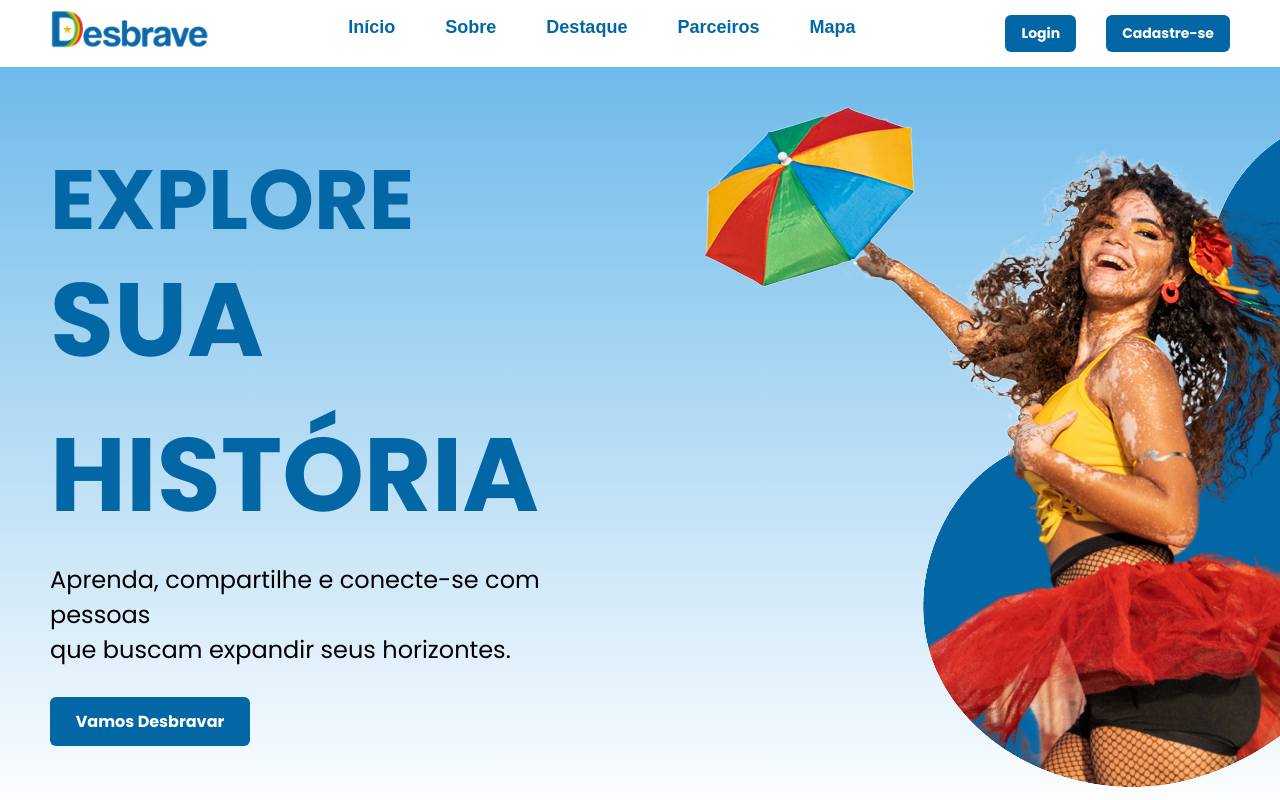
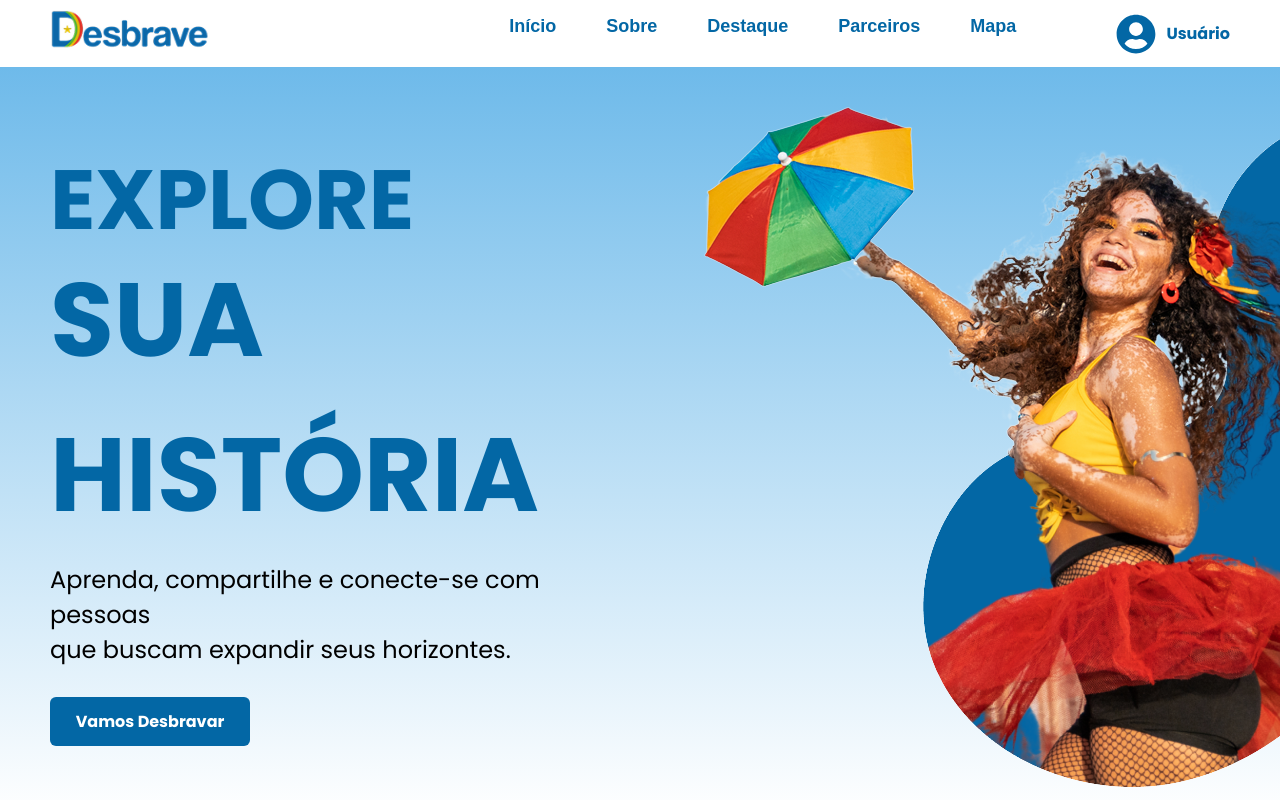
Before and after one commit to MiTabosa/Projeto-Desbrave, a React (Vite) app: page / in a window 1280 px wide. Shown: the top 800 px of the page. Built offline with nearby package versions, Linux system fonts and the light colour scheme.

Commit message:
Criação da nav logado

```diff
--- a/src/App.jsx
+++ b/src/App.jsx
@@ -2,37 +2,23 @@ import { useState } from "react";
 import { BrowserRouter as Router, Routes, Route } from 'react-router-dom';
 import Home from './pages/Home';
 import PaginaInicial from "./pages/Pontos/PaginaInicial";
-import Scanner from "./pages/Pontos/Scanner"
+import Scanner from "./pages/Pontos/Scanner";
 import Mapa from './pages/Mapa/Mapa';
 import Login from "./components/Login/Login";
-import Cadastro from "./components/Cadastro/Cadastro"
-import EsqueceuSenha from "./components/RecuperaçaoSenha/EsqueceuSenha"
-import RecuperarSenha from "./components/RecuperaçaoSenha/RecuperarSenha"
-import RedefinirSenha from "./components/RecuperaçaoSenha/RedefinirSenha"
+import Cadastro from "./components/Cadastro/Cadastro";
+import EsqueceuSenha from "./components/RecuperaçaoSenha/EsqueceuSenha";
+import RecuperarSenha from "./components/RecuperaçaoSenha/RecuperarSenha";
+import RedefinirSenha from "./components/RecuperaçaoSenha/RedefinirSenha";
 import Diretrizes from "./components/Diretrizes/Diretrizes";
 import InvalidScanner from "./pages/Pontos/InvalidScanner";
 import Forum from "./pages/Forum/Foruns";
-import ForumChat from "./pages/ChatForum/Chatforum"
-import Curso from "./pages/Curso/Curso"
-import Sobre from "./pages/Sobre/Sobre"
-import Parceiros from "./pages/Parceiros/Parceiros"
-import Dashboard from "./pages/Dashboard/Dashboard"
+import ForumChat from "./pages/ChatForum/Chatforum";
+import Curso from "./pages/Curso/Curso";
+import Sobre from "./pages/Sobre/Sobre";
+import Parceiros from "./pages/Parceiros/Parceiros";
+import Dashboard from "./pages/Dashboard/Dashboard";
 import DescricaoCurso from './pages/Curso/DescricaoCurso';
 import GestForm from "./pages/GestCurso/Gestcurso";
-
-
-
-
-// import Login from "./components/Login/Login";
-// import Cadastro from "./components/Cadastro/Cadastro";
-// import EsqueceuSenha from "./components/RecuperaçaoSenha/EsqueceuSenha";
-// import RecuperarSenha from './components/RecuperaçaoSenha/RecuperarSenha';
-// import RedefinirSenha from './components/RecuperaçaoSenha/RedefinirSenha';
-
-
-// import PaginaInicial from "./components/Pontos/PaginaInicial";
-// import Scanner from "./components/Pontos/Scanner"
-// import Mapa from './pages/Mapa/Mapa'
 import CuponsDashboard from './pages/Cupons/CuponsDashboard';
 import CuponsUsados from "./pages/Cupons/CuponsUsados";
 
@@ -44,7 +30,7 @@ function App() {
       <Routes>
         <Route path="/" element={<Home />} />
         <Route path="/paginaInicial" element={<PaginaInicial />} />
-        <Route path="/invalidScanner" element={<InvalidScanner/>} />
+        <Route path="/invalidScanner" element={<InvalidScanner />} />
         <Route path="/esqueceuSenha" element={<EsqueceuSenha />} />
         <Route path="/recuperarSenha" element={<RecuperarSenha />} />
         <Route path="/redefinirSenha" element={<RedefinirSenha />} />
@@ -53,7 +39,6 @@ function App() {
         <Route path="/sobre" element={<Sobre />} />
         <Route path="/curso" element={<Curso />} />
         <Route path="/login" element={<Login />} />
-        <Route path="/cadastro" element={<Cadastro />} />
         <Route path="/mapa" element={<Mapa />} />
         <Route path="/scanner" element={<Scanner />} />
         <Route path="/cupons" element={<CuponsDashboard />} />
@@ -61,12 +46,9 @@ function App() {
         <Route path="/parceiros" element={<Parceiros />} />
         <Route path="/dashboard" element={<Dashboard />} />
         <Route path="/CuponsUsados" element={<CuponsUsados />} />
-        <Route path="/Forum" element={<Forum/>}></Route>
+        <Route path="/Forum" element={<Forum />} />
         <Route path="/forumChat" element={<ForumChat />} />
-        <Route path="/cuponsDashboard" element={<CuponsDashboard/>}></Route>
         <Route path="/gestao" element={<GestForm />} />
-
-
       </Routes>
     </Router>
   );
--- a/src/components/Card/Card.css
+++ b/src/components/Card/Card.css
@@ -20,7 +20,7 @@
 
 .card.layout2 {
   width: 400px;
-  height: 450px;
+  height: 490px;
 }
 
 .card img {
--- a/src/components/Footer/Footer.css
+++ b/src/components/Footer/Footer.css
@@ -9,7 +9,7 @@
   font-family: var(--fonte);
   display: flex;
   justify-content: space-between;
-  padding-left: 42px;
+  padding-left: 52px ;
   gap: 100px;
 }
 
@@ -25,7 +25,9 @@
   font-size: 14px;
   margin: 5px 0;
   color: #ffffff;
+  max-width: none;
 }
+
 
 
 .footer-section ul {
@@ -57,6 +59,8 @@
   display: flex;
   float: left;
   display: block;
+  margin: 0;
+  padding: 0;
 }
 
 .social-icons{
--- a/src/components/Footer/Footer.jsx
+++ b/src/components/Footer/Footer.jsx
@@ -10,7 +10,7 @@ const Footer = () => {
         {/* Coluna 1 - Logo e Descrição */}
         <div className="footer-section">
           <h3>Desbrave</h3>
-          <p>Desbrave é uma plataforma que visa promover<br/> o conhecimento e a cultura, oferecendo cursos, desafios e <br/> espaços de interação sobre diversas temáticas de Recife.</p>
+          <p className="resumoD">Desbrave é uma plataforma que visa promover<br/> o conhecimento e a cultura, oferecendo cursos, desafios e <br/> espaços de interação sobre diversas temáticas de Recife.</p>
         </div>
 
         {/* Coluna 2 - Contato */}
@@ -46,7 +46,7 @@ const Footer = () => {
       </div>
 
       <div className="vetor-verde">
-        <img src="./src/assets/trecoVerde.png" a />
+        <img src="./src/assets/VetorVerde.png" a />
       </div>
     </footer>
   );
--- /dev/null
+++ b/src/components/Navbar/NavbarLogado.css
@@ -0,0 +1,170 @@
+.navbar {
+    width: 100%;
+    max-width: 2220px;
+    display: flex;
+    justify-content: space-between;
+    align-items: center;
+    padding: 10px 50px;
+    background: #ffffff;
+    position: relative;
+  }
+
+  .logo {
+    width: 160px;
+    height: 40px;
+  }
+
+  .nav-links {
+    list-style: none;
+    display: flex;
+    gap: 50px;
+  }
+
+  .nav-links li a {
+    text-decoration: none;
+    font-family: sans-serif;
+    font-weight: bold;
+    color: #0367A5;
+    transition: color 0.3s;
+    font-size: 18px;
+    position: relative;
+    margin-top: 20px;
+  }
+
+  .nav-links li a::after {
+    content: "";
+    position: absolute;
+    left: 0;
+    bottom: 0;
+    width: 0%;
+    height: 2px;
+    background-color: #35A150;
+    transition: all 0.3s ease-in-out;
+  }
+
+  .nav-links li a:hover::after {
+    width: 80%;
+  }
+
+  .nav-links li a:hover {
+    color: #35A150;
+  }
+
+  .user-area {
+    display: flex;
+    align-items: center;
+    gap: 10px;
+    position: relative;
+    margin-left: 50px;
+  }
+
+  .user-info {
+    display: flex;
+    align-items: center;
+    gap: 10px;
+    cursor: pointer;
+  }
+
+  .user-icon {
+    width: 40px;
+    height: 40px;
+    color: #0367A5; /* Cor azul */
+    cursor: pointer;
+    transition: color 0.3s ease;
+  }
+
+  .user-icon:hover {
+    color: #024b7a; /* Tom de azul mais escuro ao passar o mouse */
+  }
+
+  .user-name {
+    font-size: 16px;
+    font-weight: bold;
+    color: #0367A5;
+  }
+
+  .dropdown-menu {
+    position: absolute;
+    top: 50px;
+    right: 0;
+    background: #ffffff;
+    border: 1px solid #ccc;
+    border-radius: 5px;
+    box-shadow: 0 4px 6px rgba(0, 0, 0, 0.1);
+    display: flex;
+    flex-direction: column;
+    gap: 10px;
+    padding: 10px;
+    z-index: 1000;
+  }
+
+  .dropdown-menu button {
+    background: none;
+    border: none;
+    padding: 8px 16px;
+    font-size: 14px;
+    color: #0367A5;
+    cursor: pointer;
+    text-align: left;
+  }
+
+  .dropdown-menu button:hover {
+    background: #f0f0f0;
+  }
+
+  .menu-icon {
+    display: none;
+    font-size: 24px;
+    cursor: pointer;
+    color: #0367A5;
+  }
+
+  /* Mobile */
+  @media (max-width: 768px) {
+    .menu-icon {
+      display: block;
+      font-size: 30px;
+      cursor: pointer;
+    }
+
+    .nav-links {
+      display: flex;
+      flex-direction: column;
+      align-items: center;
+      position: absolute;
+      top: 60px;
+      left: 0;
+      width: 100%;
+      background: #ffffffd4;
+      padding: 20px 0;
+      box-shadow: 0 4px 6px rgba(0, 0, 0, 0.1);
+      opacity: 0;
+      transform: translateY(-10px);
+      transition: opacity 0.3s ease-in-out, transform 0.3s ease-in-out;
+      gap: 35px;
+    }
+
+    .nav-links.active {
+      opacity: 1;
+      transform: translateY(0);
+    }
+
+    .nav-links li {
+      margin: 10px 0;
+      text-align: center;
+      font-size: 20px;
+      font-weight: bold;
+    }
+
+    .user-area {
+      flex-direction: column;
+      gap: 20px;
+      margin-top: 20px;
+    }
+
+    .dropdown-menu {
+      top: 100px;
+      right: 50%;
+      transform: translateX(50%);
+    }
+  }
--- /dev/null
+++ b/src/components/Navbar/NavbarLogado.jsx
@@ -0,0 +1,84 @@
+import React, { useState } from "react";
+import { useNavigate } from "react-router-dom";
+import "./NavbarLogado.css"; // Estilos específicos para o Navbar logado
+import logo from "../../assets/logo.png";
+import { GiHamburgerMenu } from "react-icons/gi";
+import { FaUserCircle } from "react-icons/fa"; // Ícone de usuário
+
+const NavbarLogado = () => {
+  const navigate = useNavigate();
+  const [menuAberto, setMenuAberto] = useState(false);
+  const [dropdownAberto, setDropdownAberto] = useState(false);
+
+  const alternarMenu = () => {
+    setMenuAberto(!menuAberto);
+  };
+
+  const alternarDropdown = () => {
+    setDropdownAberto(!dropdownAberto);
+  };
+
+  const handleLogout = () => {
+    // Lógica para logout (esperar o back)
+    navigate("/login");
+  };
+
+  const handlePerfil = () => {
+    navigate("/perfil");
+  };
+
+  return (
+    <>
+      {menuAberto && <div className="overlay" onClick={alternarMenu}></div>}
+      <nav className="navbar">
+        <a href="/">
+          <img className="logo" src={logo} alt="Logo" />
+        </a>
+        <div className="menu-icon" onClick={alternarMenu}>
+          <GiHamburgerMenu />
+        </div>
+        <ul className={`nav-links ${menuAberto ? "active" : ""}`}>
+          <li>
+            <a href="#" onClick={() => navigate("/")}>
+              Início
+            </a>
+          </li>
+          <li>
+            <a href="#" onClick={() => navigate("/sobre")}>
+              Sobre
+            </a>
+          </li>
+          <li>
+            <a href="#" onClick={() => navigate("/destaque")}>
+              Destaque
+            </a>
+          </li>
+          <li>
+            <a href="#" onClick={() => navigate("/parceiros")}>
+              Parceiros
+            </a>
+          </li>
+          <li>
+            <a href="#" onClick={() => navigate("/mapa")}>
+              Mapa
+            </a>
+          </li>
+          <div className={`user-area ${menuAberto ? "active" : ""}`}>
+            <div className="user-info" onClick={alternarDropdown}>
+              <FaUserCircle className="user-icon" />
+              <span className="user-name">Usuário</span>
+            </div>
+            {dropdownAberto && (
+              <div className="dropdown-menu">
+                <button onClick={handlePerfil}>Perfil</button>
+                <button onClick={handleLogout}>Sair</button>
+              </div>
+            )}
+          </div>
+        </ul>
+      </nav>
+    </>
+  );
+};
+
+export default NavbarLogado;
--- a/src/components/RecuperaçaoSenha/EsqueceuSenha.jsx
+++ b/src/components/RecuperaçaoSenha/EsqueceuSenha.jsx
@@ -9,7 +9,7 @@ const EsqueceuSenha = () => {
 
   const handleSubmit = () => {
 
-    navigate("/recuperar-senha");
+    navigate("/recuperarSenha");
   };
 
   return (
```
Also changed, not shown: src/pages/Home.jsx (+2 -5 lines), src/assets/VetorVerde.png (renamed from src/assets/trecoVerde.png).
